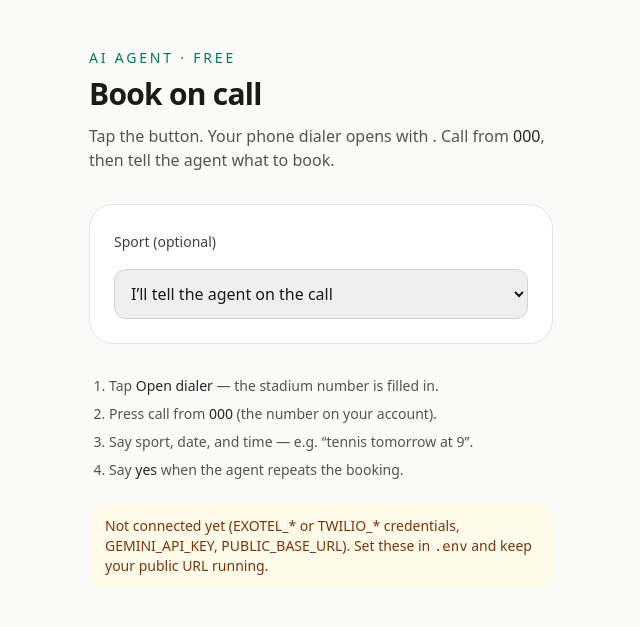
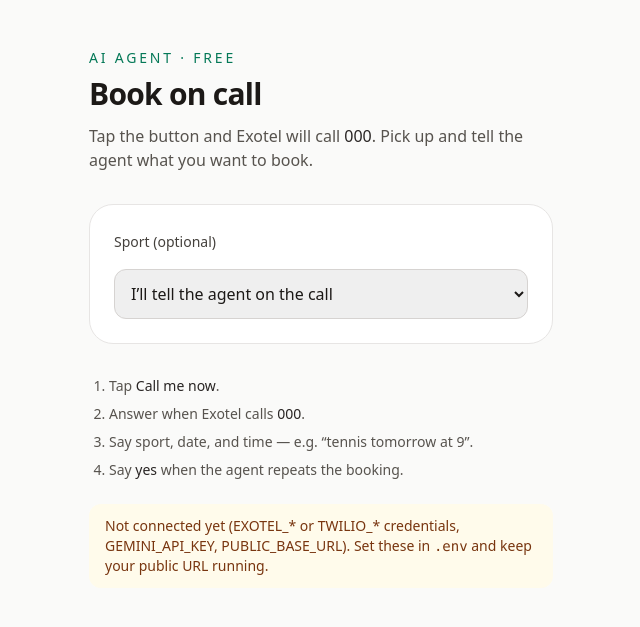
Before and after one commit to abhishek1917/sportsProject, a Django app: page /book-on-call/ in a window 1280 px wide. Shown: the part 53-680 px from the top of the page, without its empty margins (319-959 px from the left). Run offline with Django 5.2, Linux system fonts and the light colour scheme; a user stored in the database is signed in; tables that the repository leaves empty hold one stand-in row (values such as "Sample post"); some libraries are stand-ins or nearby versions.

Commit message:
Update website code

```diff
--- a/accounts/forms.py
+++ b/accounts/forms.py
@@ -27,7 +27,7 @@ class SignupForm(PhoneMixin, UserCreationForm):
     phone = forms.CharField(
         max_length=15,
         label="Phone number",
-        help_text="Required. Call the stadium line from this number for Book on call. We also send SMS confirmations here.",
+        help_text="Required. We call this number for Book on call, and send SMS confirmations.",
     )
 
     class Meta:
@@ -64,7 +64,7 @@ class PhoneRequiredForm(PhoneMixin, forms.Form):
     phone = forms.CharField(
         max_length=15,
         label="Phone number",
-        help_text="Required. Call the stadium line from this number so the agent can find your account.",
+        help_text="Required so the AI agent can call you.",
     )
 
     def __init__(self, *args, user=None, **kwargs):
--- a/accounts/views.py
+++ b/accounts/views.py
@@ -26,7 +26,7 @@ class SignupView(View):
             login(request, user)
             messages.success(
                 request,
-                "Account created. Tap Open dialer on the next page, then call the stadium number.",
+                "Account created. Tap Call me now on the next page to book by phone.",
             )
             return redirect("bookings:book_on_call")
         messages.error(
--- a/bookings/views.py
+++ b/bookings/views.py
@@ -15,9 +15,7 @@ from .calls import (
     latest_pending_session,
     missing_voice_settings,
     queue_inbound_call,
-    stadium_dial_number,
     stadium_phone_number,
-    stadium_tel_href,
     start_outbound_call,
     voice_is_configured,
     voice_provider,
@@ -169,7 +167,7 @@ def cancel_booking_view(request, booking_id):
 def _require_customer_phone(request):
     customer = _customer_or_none(request.user)
     if not customer or not customer.phone:
-        messages.info(request, "Add your phone number first. Call the stadium line from that number.")
+        messages.info(request, "Add your phone number first. The agent will call that number.")
         return None
     return customer
 
@@ -186,13 +184,13 @@ def book_on_call(request):
         sport_slug = ""
 
     if request.method == "POST":
-        mode = (request.POST.get("mode") or "inbound").strip()
+        mode = (request.POST.get("mode") or "outbound").strip()
         try:
-            if mode == "outbound":
+            if mode == "inbound":
+                session = queue_inbound_call(customer=customer, sport_slug=sport_slug)
+            else:
                 session = start_outbound_call(customer=customer, sport_slug=sport_slug)
-            else:
-                session = queue_inbound_call(customer=customer, sport_slug=sport_slug)
-                mode = "inbound"
+                mode = "outbound"
         except CallError as exc:
             if request.headers.get("X-Requested-With") == "fetch":
                 return JsonResponse({"ok": False, "error": str(exc)}, status=400)
@@ -204,20 +202,19 @@ def book_on_call(request):
                 )
         else:
             if mode == "inbound":
-                dial = stadium_dial_number()
                 if request.headers.get("X-Requested-With") == "fetch":
                     return JsonResponse(
                         {
                             "ok": True,
-                            "tel": dial,
+                            "tel": stadium_phone_number(),
                             "session_id": session.pk,
                         }
                     )
                 messages.success(
                     request,
-                    f"Opening dialer for {dial}. Call from {customer.phone} and say yes to confirm.",
+                    f"Dial {stadium_phone_number()} and say yes to confirm your booking.",
                 )
-                return redirect(f"{request.path}?ready={session.pk}&dial=1")
+                return redirect(f"{request.path}?ready={session.pk}")
             if request.headers.get("X-Requested-With") == "fetch":
                 return JsonResponse(
                     {
@@ -234,17 +231,9 @@ def book_on_call(request):
             return redirect(f"{request.path}?calling={session.pk}")
 
     stadium = stadium_phone_number()
-    dial_number = stadium_dial_number()
-    auto_dial = False
-    if request.GET.get("dial") == "1" and voice_is_configured() and dial_number:
-        try:
-            queue_inbound_call(customer=customer, sport_slug=sport_slug)
-            auto_dial = True
-        except CallError:
-            auto_dial = False
-
     pending_session = latest_pending_session(customer) if voice_is_configured() else None
-    use_inbound = voice_is_configured() and bool(dial_number)
+    calling_now = bool(request.GET.get("calling"))
+    use_outbound = voice_is_configured()
 
     return render(
         request,
@@ -255,8 +244,6 @@ def book_on_call(request):
             "missing": missing_voice_settings(),
             "twilio_number": stadium,
             "stadium_number": stadium,
-            "stadium_dial_number": dial_number,
-            "stadium_tel_href": stadium_tel_href(),
             "voice_provider": voice_provider(),
             "public_base_url": settings.PUBLIC_BASE_URL.rstrip("/"),
             "exotel_webhook_url": f"{settings.PUBLIC_BASE_URL.rstrip('/')}/voice/exotel/inbound/"
@@ -264,12 +251,11 @@ def book_on_call(request):
             else "",
             "pending_session": pending_session,
             "voice_ready": voice_is_configured(),
-            "auto_dial": auto_dial,
-            "use_outbound": False,
-            "use_inbound": use_inbound,
-            "calling_now": False,
+            "use_outbound": use_outbound,
+            "use_inbound": False,
+            "calling_now": calling_now,
             "customer_phone": customer.phone,
             "browser_voice_ready": voice_is_configured(),
-            "sarvam_ready": bool(settings.SARVAM_API_KEY),
+            "sarvam_ready": bool(getattr(settings, "SARVAM_API_KEY", "")),
         },
     )
--- a/render.yaml
+++ b/render.yaml
@@ -35,7 +35,7 @@ services:
       - key: EXOTEL_VOICE_APP_ID
         value: "1323148"
       - key: EXOTEL_OUTBOUND_ENABLED
-        value: "false"
+        value: "true"
       - key: GEMINI_MODEL
         value: gemini-3.6-flash
       - key: SARVAM_STT_MODEL
--- a/scripts/check_render.py
+++ b/scripts/check_render.py
@@ -51,9 +51,9 @@ def main() -> None:
         start = r3.text.find("Not connected yet")
         print(r3.text[start : start + 200])
         sys.exit(2)
-    if "Open dialer" in r3.text or "Call me now" in r3.text:
+    if "Call me now" in r3.text:
         print("BOOK_ON_CALL_READY")
-    if "Dial" in r3.text and "registered phone" in r3.text:
+    if "Exotel will call you from" in r3.text:
         print("EXOTEL_CONFIGURED")
     if phone_required := ("phone" in r3.url):
         print("NEEDS_PHONE")
@@ -74,7 +74,7 @@ def main() -> None:
         if "Not connected yet" in r5.text:
             print("STILL_MISSING_AFTER_PHONE")
             sys.exit(2)
-        if "Open dialer" in r5.text or "Call me now" in r5.text:
+        if "Call me now" in r5.text:
             print("BOOK_ON_CALL_READY_AFTER_PHONE")
 
 
--- a/templates/accounts/phone.html
+++ b/templates/accounts/phone.html
@@ -6,7 +6,7 @@
 {% block content %}
 <main class="mx-auto max-w-md px-6 py-16">
     <h1 class="text-3xl font-semibold tracking-tight">Add your phone number</h1>
-    <p class="mt-2 text-stone-500">Every account needs a phone number. Call the stadium line from this number when you use Book on call.</p>
+    <p class="mt-2 text-stone-500">Every account needs a phone number. The AI agent will call this number when you use Book on call.</p>
     <div class="mt-8 rounded-2xl border border-stone-200 bg-white p-6">
         {% crispy form %}
     </div>
--- a/templates/base.html
+++ b/templates/base.html
@@ -15,7 +15,7 @@
             <a href="{% url 'bookings:home' %}" class="text-sm font-semibold tracking-wide text-emerald-800">Court booking</a>
             <nav class="flex items-center gap-4 text-sm">
                 {% if user.is_authenticated %}
-                    <a href="{% url 'bookings:book_on_call' %}?dial=1" class="text-stone-600 hover:text-stone-900">Book on call</a>
+                    <a href="{% url 'bookings:book_on_call' %}" class="text-stone-600 hover:text-stone-900">Book on call</a>
                     <a href="{% url 'bookings:my_bookings' %}" class="text-stone-600 hover:text-stone-900">My bookings</a>
                     <form method="post" action="{% url 'accounts:logout' %}">
                         {% csrf_token %}
--- a/templates/bookings/book_on_call.html
+++ b/templates/bookings/book_on_call.html
@@ -7,22 +7,15 @@
     <p class="text-sm font-medium uppercase tracking-[0.2em] text-emerald-700">AI agent · free</p>
     <h1 class="mt-2 text-3xl font-semibold tracking-tight">Book on call</h1>
     <p class="mt-3 text-stone-600">
-        Tap the button. Your phone dialer opens with
-        <span class="font-medium text-stone-800">{{ stadium_dial_number|default:stadium_number }}</span>.
-        Call from <span class="font-medium text-stone-800">{{ customer_phone }}</span>, then tell the agent what to book.
+        Tap the button and Exotel will call
+        <span class="font-medium text-stone-800">{{ customer_phone }}</span>.
+        Pick up and tell the agent what you want to book.
     </p>
 
-    {% if pending_session and use_inbound %}
+    {% if calling_now %}
     <div class="mt-6 rounded-2xl border border-emerald-300 bg-emerald-50 px-4 py-4 text-sm text-emerald-900">
-        <p class="font-semibold">Dialer ready — {{ stadium_dial_number }}</p>
-        {% if pending_session.sport_slug %}
-        <p class="mt-2">Sport selected: {{ pending_session.sport_slug|title }}</p>
-        {% endif %}
-        {% if stadium_tel_href %}
-        <a id="stadium-call-link" href="{{ stadium_tel_href }}" class="mt-4 inline-flex w-full items-center justify-center rounded-2xl bg-emerald-800 px-6 py-3 font-semibold text-white hover:bg-emerald-900">
-            Call {{ stadium_dial_number }} again
-        </a>
-        {% endif %}
+        <p class="font-semibold">Calling {{ customer_phone }}…</p>
+        <p class="mt-2">Answer your phone when it rings. Say sport, date, and time, then say yes to confirm.</p>
     </div>
     {% endif %}
 
@@ -35,14 +28,10 @@
             <option value="cricket" {% if sport_slug == 'cricket' %}selected{% endif %}>Cricket</option>
         </select>
 
-        {% if use_inbound %}
-        <button type="submit" name="mode" value="inbound" class="w-full rounded-2xl bg-emerald-800 px-6 py-3 font-semibold text-white hover:bg-emerald-900">
-            Open dialer — {{ stadium_dial_number }}
+        {% if use_outbound %}
+        <button type="submit" name="mode" value="outbound" class="w-full rounded-2xl bg-emerald-800 px-6 py-3 font-semibold text-white hover:bg-emerald-900">
+            Call me now
         </button>
-        {% elif stadium_tel_href %}
-        <a href="{{ stadium_tel_href }}" class="inline-flex w-full items-center justify-center rounded-2xl bg-emerald-800 px-6 py-3 font-semibold text-white hover:bg-emerald-900">
-            Open dialer — {{ stadium_dial_number }}
-        </a>
         {% endif %}
         <p id="call-form-error" class="hidden text-sm text-red-700"></p>
         <p id="call-form-success" class="hidden text-sm text-emerald-800"></p>
@@ -50,7 +39,7 @@
 
     {% if browser_voice_ready %}
     <div class="mt-8 rounded-3xl border border-stone-200 bg-white p-6">
-        <p class="text-sm font-medium uppercase tracking-[0.2em] text-stone-500">No phone? Talk in browser</p>
+        <p class="text-sm font-medium uppercase tracking-[0.2em] text-stone-500">Or talk in browser</p>
         <p class="mt-2 text-sm text-stone-700">
             Uses {% if sarvam_ready %}Sarvam AI{% else %}your microphone{% endif %} for Indian English/Hindi.
         </p>
@@ -69,8 +58,8 @@
     {% endif %}
 
     <ol class="mt-8 list-decimal space-y-2 pl-5 text-sm text-stone-600">
-        <li>Tap <span class="font-medium text-stone-800">Open dialer</span> — the stadium number is filled in.</li>
-        <li>Press call from <span class="font-medium text-stone-800">{{ customer_phone }}</span> (the number on your account).</li>
+        <li>Tap <span class="font-medium text-stone-800">Call me now</span>.</li>
+        <li>Answer when Exotel calls <span class="font-medium text-stone-800">{{ customer_phone }}</span>.</li>
         <li>Say sport, date, and time — e.g. “tennis tomorrow at 9”.</li>
         <li>Say <span class="font-medium text-stone-800">yes</span> when the agent repeats the booking.</li>
     </ol>
@@ -81,7 +70,7 @@
         </p>
     {% elif voice_ready %}
         <p class="mt-6 rounded-xl bg-stone-100 px-4 py-3 text-sm text-stone-700">
-            Dial <span class="font-medium">{{ stadium_dial_number }}</span> from your registered phone to reach the agent.
+            Exotel will call you from <span class="font-medium">{{ stadium_number }}</span>.
         </p>
     {% endif %}
 </main>
@@ -89,12 +78,6 @@
 <script>
   fetch("/health/", { credentials: "same-origin" }).catch(function () {});
 </script>
-
-{% if auto_dial and stadium_tel_href %}
-<script>
-  window.location.href = "{{ stadium_tel_href|escapejs }}";
-</script>
-{% endif %}
 
 {% if voice_ready %}
 <script>
@@ -114,7 +97,7 @@
         successBox.textContent = "";
       }
       var formData = new FormData(form);
-      formData.set("mode", "inbound");
+      formData.set("mode", "outbound");
       fetch(form.action || window.location.pathname, {
         method: "POST",
         body: formData,
@@ -124,12 +107,11 @@
         .then(function (response) {
           return response.json().then(function (data) {
             if (!response.ok) throw new Error(data.error || "Could not start the call.");
-            if (data.tel) {
+            if (data.calling) {
               if (successBox) {
-                successBox.textContent = "Opening your dialer. Press call, then speak to the agent.";
+                successBox.textContent = "Calling " + data.phone + " now. Please answer your phone.";
                 successBox.classList.remove("hidden");
               }
-              window.location.href = data.tel.indexOf("tel:") === 0 ? data.tel : "tel:" + data.tel;
             }
           });
         })
--- a/templates/bookings/home.html
+++ b/templates/bookings/home.html
@@ -30,8 +30,8 @@
         </form>
         {% if user.is_authenticated %}
             <p class="mt-8 text-sm text-stone-500">
-                <a href="{% url 'bookings:book_on_call' %}?dial=1" class="font-medium text-emerald-800 hover:underline">Book on call</a>
-                instead — your dialer opens and you call the stadium line.
+                <a href="{% url 'bookings:book_on_call' %}" class="font-medium text-emerald-800 hover:underline">Book on call</a>
+                instead — we’ll ring you.
             </p>
         {% endif %}
         {% if messages %}
--- a/templates/bookings/sport.html
+++ b/templates/bookings/sport.html
@@ -9,11 +9,11 @@
         <h1 class="mt-2 text-4xl font-semibold tracking-tight">{{ sport.tagline }}</h1>
         <p class="mt-4 max-w-2xl text-emerald-50">Maximum {{ max_players }} players per booking / court.</p>
         {% if user.is_authenticated %}
-            <a href="{% url 'bookings:book_on_call' %}?sport={{ sport.slug }}&dial=1" class="mt-6 inline-flex rounded-full bg-white px-5 py-2.5 text-sm font-semibold text-emerald-900 hover:bg-emerald-50">
+            <a href="{% url 'bookings:book_on_call' %}?sport={{ sport.slug }}" class="mt-6 inline-flex rounded-full bg-white px-5 py-2.5 text-sm font-semibold text-emerald-900 hover:bg-emerald-50">
                 Book on call
             </a>
         {% else %}
-            <a href="{% url 'accounts:login' %}?next=/book-on-call/%3Fsport={{ sport.slug }}%26dial=1" class="mt-6 inline-flex rounded-full bg-white px-5 py-2.5 text-sm font-semibold text-emerald-900 hover:bg-emerald-50">
+            <a href="{% url 'accounts:login' %}?next=/book-on-call/?sport={{ sport.slug }}" class="mt-6 inline-flex rounded-full bg-white px-5 py-2.5 text-sm font-semibold text-emerald-900 hover:bg-emerald-50">
                 Log in to book on call
             </a>
         {% endif %}
```
Also changed, not shown: bookings/calls.py (+1 -7 lines), bookings/tests.py (+16 -13 lines), 1 other file.
